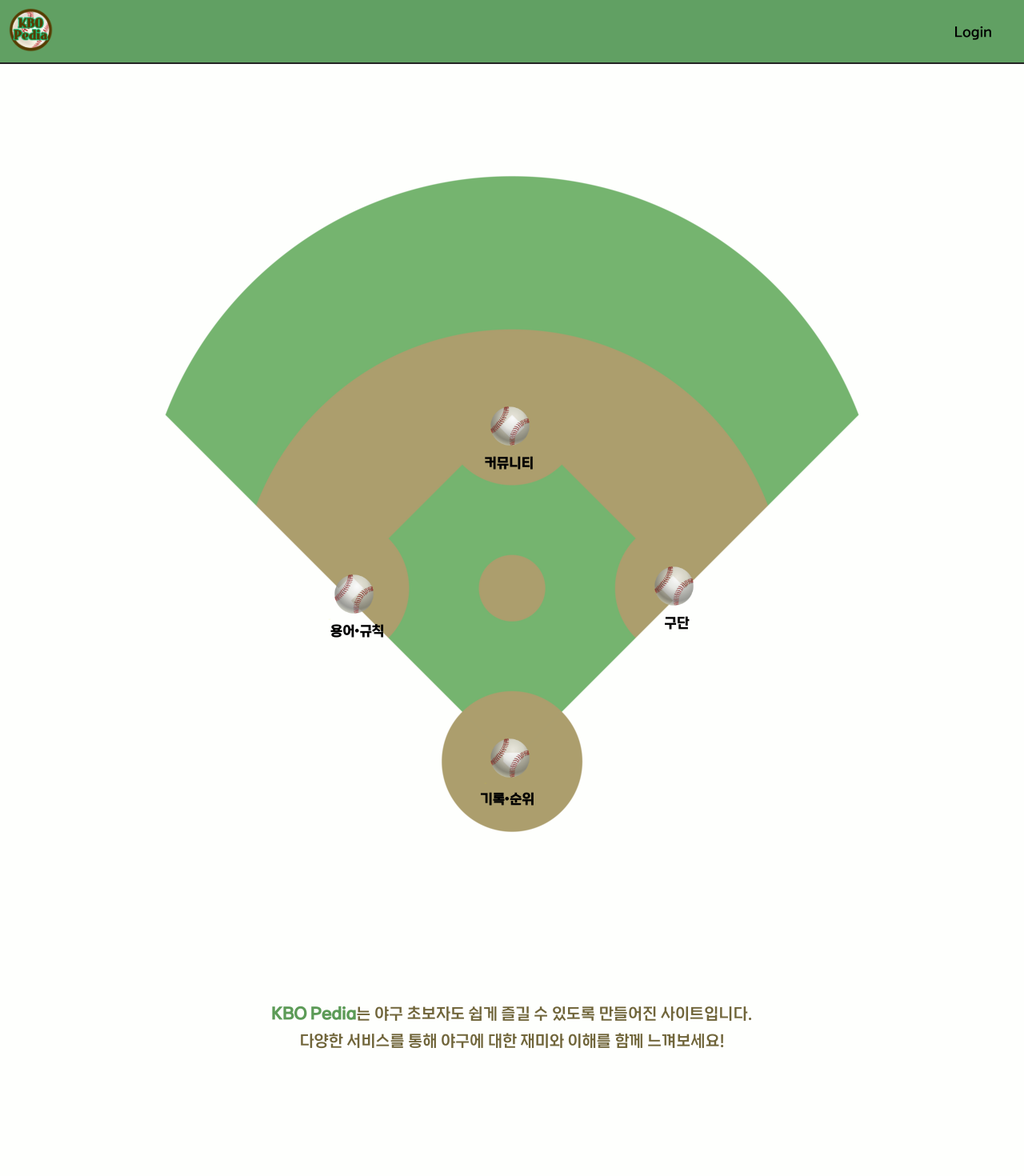
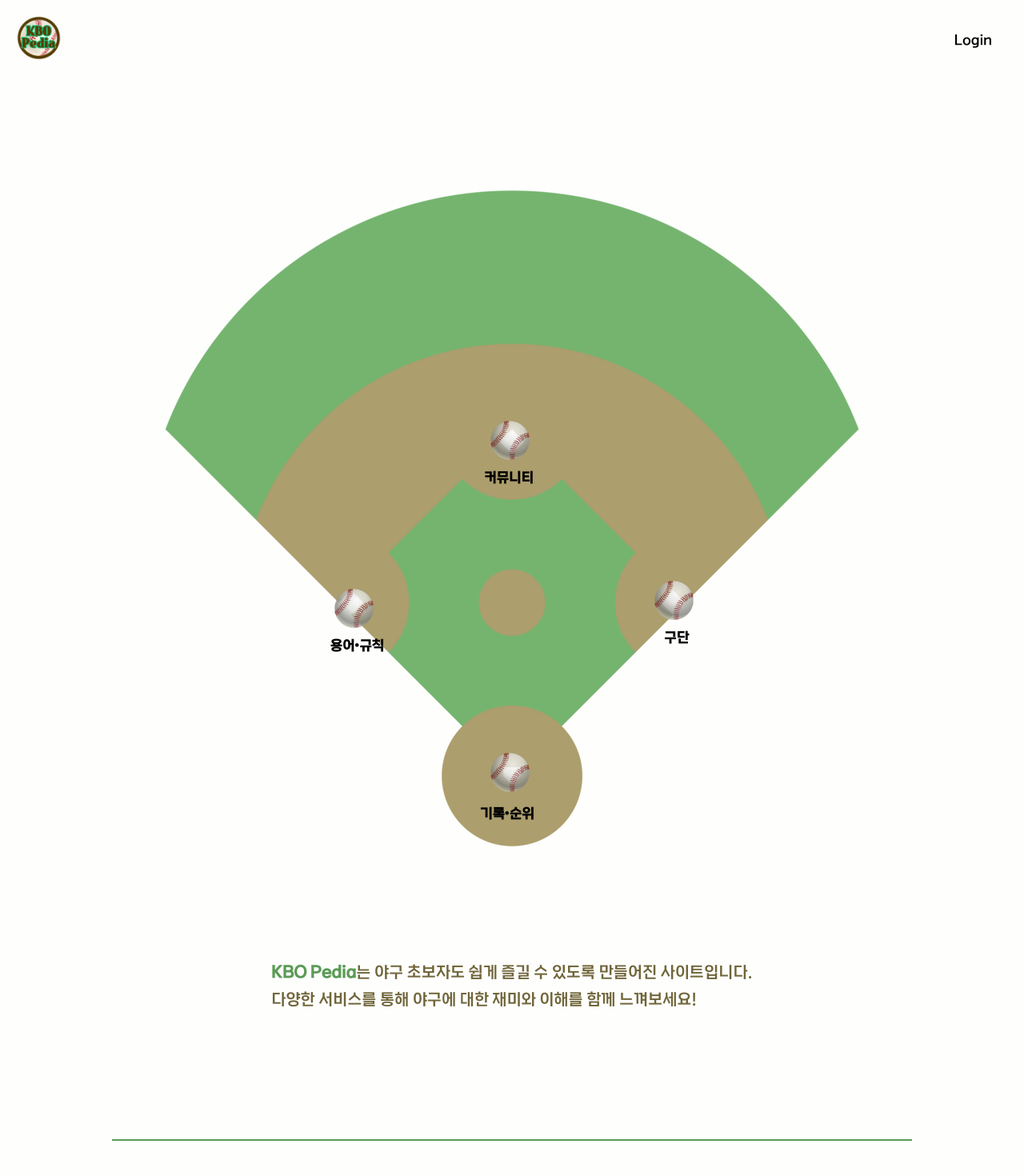
Before and after one commit to rnjsdpwls/Kbopedia, a React (Create React App) app in the folder KBO_FRONT/: page / in a window 1280 px wide. Shown: the top 1470 px of the page at 80% size. Built offline with nearby package versions, Linux system fonts and the light colour scheme.

Commit message:
feat: ScrollTrigger 추가

```diff
--- a/KBO_FRONT/src/components/Header/GlobalHeader.css
+++ b/KBO_FRONT/src/components/Header/GlobalHeader.css
@@ -2,22 +2,23 @@
   display: flex;
   position: sticky;
   top: 0;
-  background-color: #61a063;
   justify-content: space-between;
   align-items: center;
   padding: 10px;
   z-index: 1;
-  border-bottom: 2px solid rgb(36, 36, 36);
 }
 
-.btnLogin,
-.btnSignup {
+.btnLogin {
   font-size: 17px;
   margin: 10px;
   padding: 10px 20px;
 }
 
-.btnLogin:hover,
-.btnSignup:hover {
+.btnLogin:hover {
   color: #3a7934;
 }
+
+.logo {
+  height: 55px;
+  margin: 10px;
+}
--- a/KBO_FRONT/src/components/Header/GlobalHeader.tsx
+++ b/KBO_FRONT/src/components/Header/GlobalHeader.tsx
@@ -2,22 +2,17 @@ import { Link } from 'react-router-dom';
 import logo from '../../images/logo.png';
 import './GlobalHeader.css';
 
-
-const GlobalHeader = () => {
+export default function GlobalHeader() {
   return (
-    <>
     <div className='headContainer'>
       <Link to="/">
-          <span className='logo'>
-            <img src={logo} alt='logo' style={{ height: '55px' }} />
+        <span>
+          <img className='logo' src={logo} alt='logo' />
         </span>
       </Link>
       <span className='BtnContainer'>
         <Link to="/Login"><button className='btnLogin'>Login</button></Link>
       </span>
     </div>
-    </>
   );
 }
-
-export default GlobalHeader;
--- a/KBO_FRONT/src/components/pages/MainPage/components/MainInfo.tsx
+++ b/KBO_FRONT/src/components/pages/MainPage/components/MainInfo.tsx
@@ -1,13 +1,37 @@
-import { InfoTextContainer, InfoTextProps } from "../styles/StyledMainInfo";
-import { Container } from "../styles/StyledTodayTerm";
+import { useEffect, useRef } from 'react';
+import { InfoTextProps, Container } from '../styles/StyledMainInfo';
+import { ScrollTrigger } from 'gsap/ScrollTrigger';
+import gsap from 'gsap';
+
+gsap.registerPlugin(ScrollTrigger);
 
 export default function MainInfo() {
+  const containerRef = useRef<HTMLDivElement>(null);
+
+  useEffect(() => {
+    if (containerRef.current) {
+      gsap.to(containerRef.current, {
+        scrollTrigger: {
+          trigger: containerRef.current,
+          start: '0% 70%',
+          end: '100% 30%',
+          toggleActions: 'restart pause reverse none',
+          markers: false,
+        },
+        x: -200,
+        scrub: 1,
+        duration: 2,
+      });
+    }
+  }, []);
+
   return (
-    <Container>
-      <InfoTextContainer>
-        <InfoTextProps><b style={{ color: '#5c9b57' }}>KBO Pedia</b>는 야구 초보자도 쉽게 즐길 수 있도록 만들어진 사이트입니다.<br />
-          다양한 서비스를 통해 야구에 대한 재미와 이해를 함께 느껴보세요!</InfoTextProps>
-      </InfoTextContainer>
+    <Container ref={containerRef}>
+      <InfoTextProps>
+        <b style={{ color: '#5c9b57' }}>KBO Pedia</b>는 야구 초보자도 쉽게 즐길 수 있도록 만들어진 사이트입니다.
+        <br />
+        다양한 서비스를 통해 야구에 대한 재미와 이해를 함께 느껴보세요!
+      </InfoTextProps>
     </Container>
   );
 }
--- a/KBO_FRONT/src/components/pages/MainPage/components/TodayTerm.tsx
+++ b/KBO_FRONT/src/components/pages/MainPage/components/TodayTerm.tsx
@@ -10,6 +10,7 @@ type TermsData = {
 
 export default function TodayTerm() {
   const [randomTermData, setRandomTermData] = useState<TermsData | null>(null);
+
   useEffect(() => {
     const allTerms = [...termsData.basic_term, ...termsData.advanced_term];
     const randomId = Math.floor(Math.random() * allTerms.length);
--- a/KBO_FRONT/src/components/pages/MainPage/styles/StyledMainInfo.ts
+++ b/KBO_FRONT/src/components/pages/MainPage/styles/StyledMainInfo.ts
@@ -1,13 +1,17 @@
 import styled from "styled-components";
 
-export const InfoTextContainer = styled.div`
+export const Container = styled.div`
+  display: flex;
+  justify-content: center;
+  align-items: center;
   margin-top: 100px;
+  margin-bottom: 150px;
+  flex-direction: column;
 `;
 
 export const InfoTextProps = styled.p`
   white-space: nowrap;
   font-size: 20px;
-  text-align: center;
   line-height: 1.7em;
   color: #70653a;
 `;
--- a/KBO_FRONT/src/components/pages/MainPage/styles/StyledTodayTerm.ts
+++ b/KBO_FRONT/src/components/pages/MainPage/styles/StyledTodayTerm.ts
@@ -1,15 +1,4 @@
-import styled, { keyframes } from "styled-components";
-
-const fadeIn = keyframes`
-  from {
-    opacity: 0;
-    transform: translateX(-20px);
-  }
-  to {
-    opacity: 1;
-    transform: translateX(0);
-  }
-`;
+import styled from "styled-components";
 
 export const Container = styled.div`
   display: flex;
@@ -18,7 +7,6 @@ export const Container = styled.div`
   margin-top: 70px;
   margin-bottom: 150px;
   flex-direction: column;
-  animation: ${fadeIn} 2s ease-out;
 `;
 
 export const Spacing = styled.hr`
```
Lines whose indentation alone changed are shown as unchanged.
